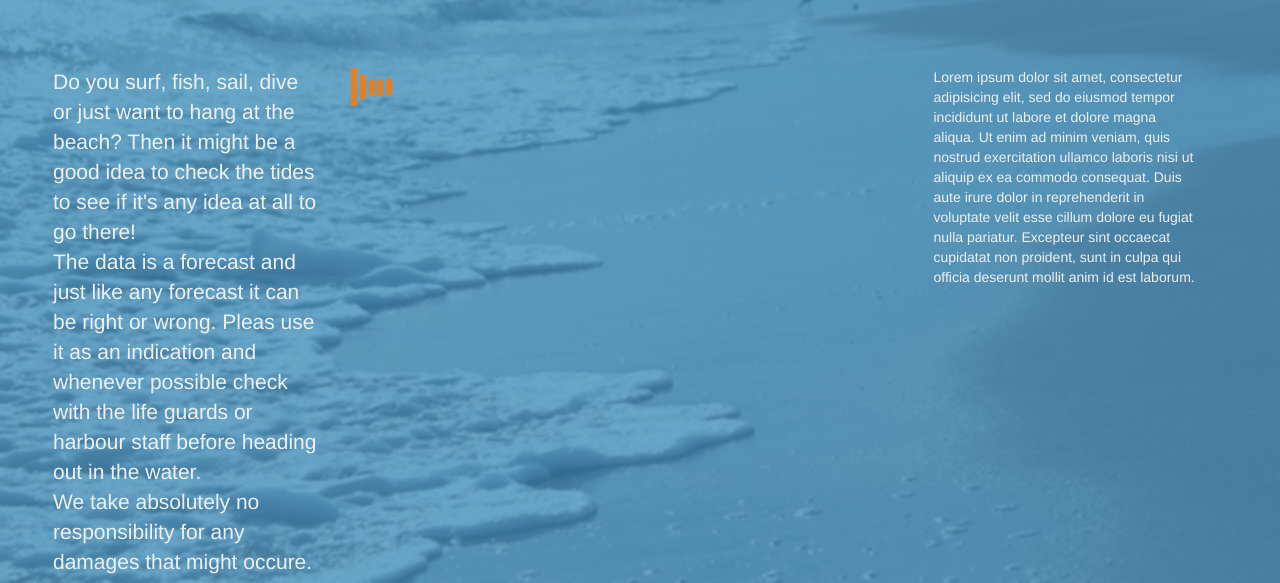
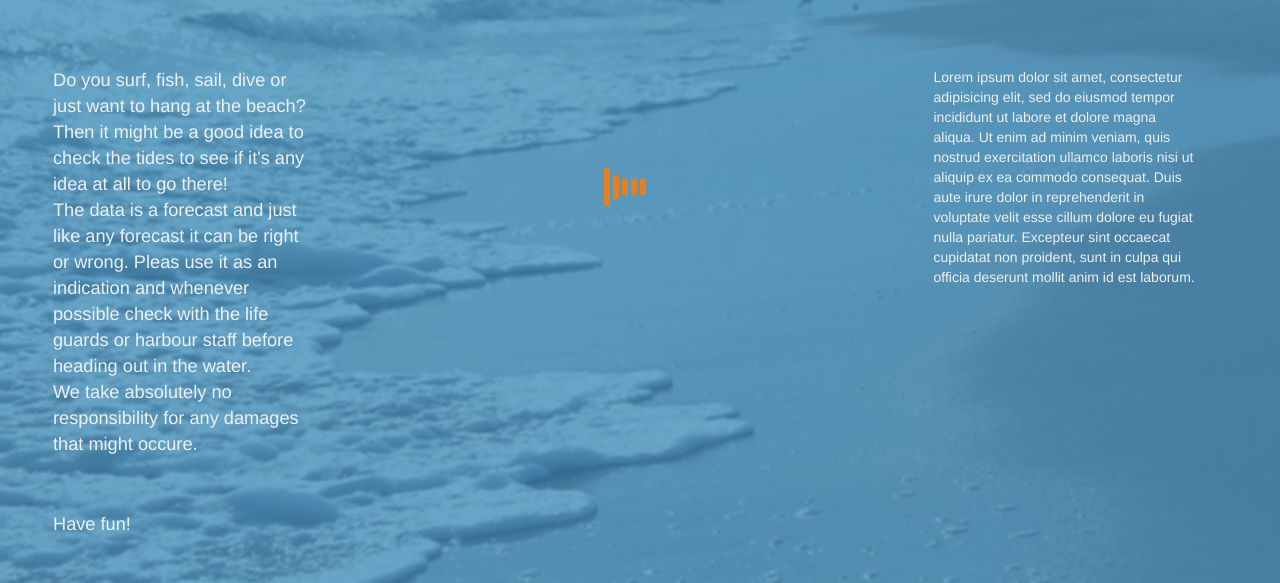
Before and after one commit to hfogelberg/tidechecker, a plain HTML site: page index.html in a window 1280 px wide. Shown: the part 217-800 px from the top of the page. Drawn offline with nearby package versions, Linux system fonts and the light colour scheme; some packages are replaced by stand-ins of ours.

Commit message:
Tweaks and fixes

```diff
--- a/assets/js/geolocation.js
+++ b/assets/js/geolocation.js
@@ -50,5 +50,5 @@ if (navigator.geolocation) {
         });
     };
 } else {
-    alert('Sorry! Your browser does not support geolocation.');
+    alert('Sorry! Your browser does not support geolocation. Please use the search box.');
 }
--- a/assets/js/tides.js
+++ b/assets/js/tides.js
@@ -31,9 +31,15 @@ function getTides(lat, lon) {
         var liImage = document.createElement('li');
         liImage.appendChild(image);
         ul.appendChild(liImage);
+
         var liType = document.createElement('li');
+        liType.innerText = extreme.type;
         ul.appendChild(liType);
-        liType.innerText = extreme.height;
+
+        var liHeight = document.createElement('li');
+        liHeight.innerText = extreme.height;
+        ul.appendChild(liHeight);
+
         var liDate =document.createElement('li');
         liDate.innerText = extreme.date;
         ul.appendChild(liDate);
--- a/assets/styles/style.css
+++ b/assets/styles/style.css
@@ -77,12 +77,17 @@ input.placeholder {
   width: 100%;
 }
 
-#spinner {
-  margin: 0 auto;
+.spinner-container {
+  display: flex;
+}
+
+.spinner {
+  justify-content: center;
+  align-items: center;
 }
 
 .info p{
-  font-size: 1.5em;
+  font-size: 1.3em;
   font-weight: 300;
   margin-bottom: 3em;
 }
--- a/index.html
+++ b/index.html
@@ -34,12 +34,14 @@
               </div>
 
   	          <div class='col-sm-6 col-xs-12 tides-section'>
-                <div id="spinner" class='spinner'>
-                  <div class="rect1"></div>
-                  <div class="rect2"></div>
-                  <div class="rect3"></div>
-                  <div class="rect4"></div>
-                  <div class="rect5"></div>
+                <div class = 'spinner-container' >
+                  <div class='spinner' id='spinner'>
+                    <div class="rect1"></div>
+                    <div class="rect2"></div>
+                    <div class="rect3"></div>
+                    <div class="rect4"></div>
+                    <div class="rect5"></div>
+                  </div>
                 </div>
 
                 <ul id='tides'></ul>
```
